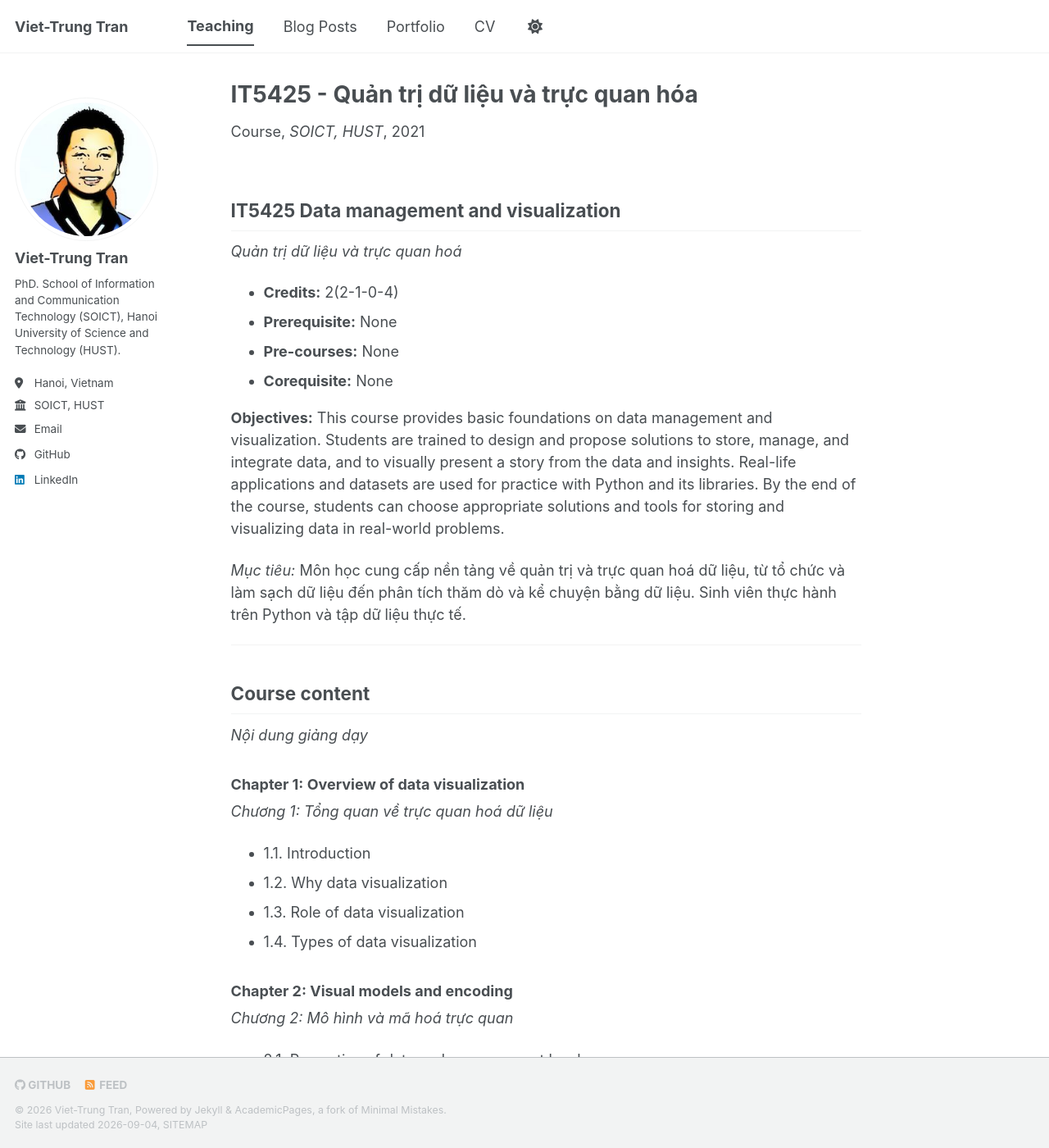
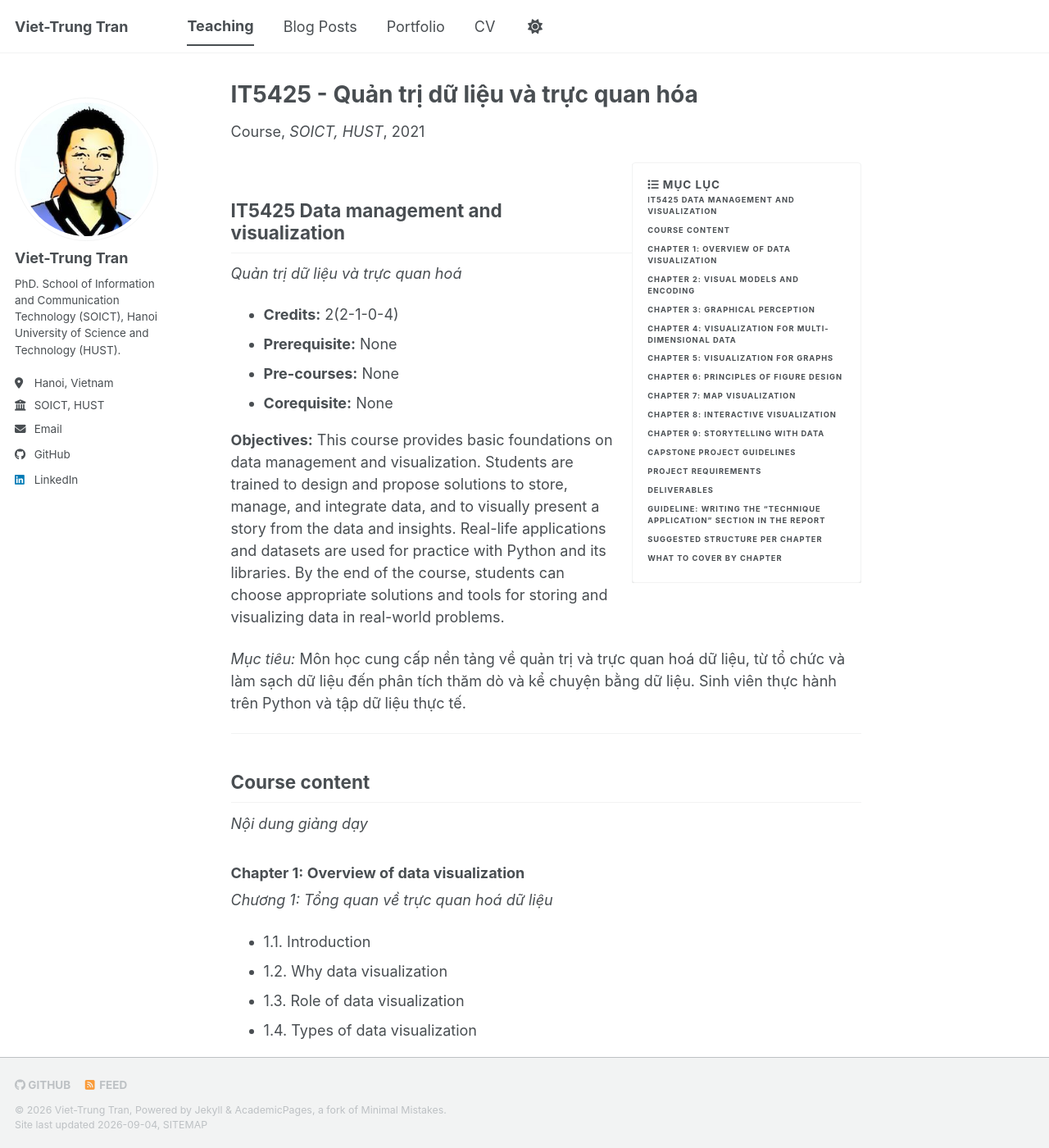
Before and after one commit to trungtv/trungtv.github.io, a Jekyll site: the page built from _teaching/2021-09-27-it5425-quan-tri-du-lieu-va-truc-quan-hoa.md, in a window 1280 px wide and 1400 px high. Shown: the whole window at 82% size. Built offline with Jekyll 4.4.1, drawn with Linux system fonts in a browser that asks for light colours; a style sheet for code colours, icons or effects is not loaded; part of the change alters nothing that is shown.

Commit message:
Add sticky right-hand TOC for teaching pages.
Generate heading links from page content and keep the menu fixed while scrolling on large screens.

Co-authored-by: Cursor <cursoragent@cursor.com>

```diff
--- a/_config.yml
+++ b/_config.yml
@@ -263,6 +263,9 @@ defaults:
       author_profile: true
       share: true
       comments: true
+      toc: true
+      toc_sticky: true
+      toc_label: "Mục lục"
   # _publications
   - scope:
       path: ""
--- a/_includes/toc
+++ b/_includes/toc
@@ -1,7 +1,11 @@
-<aside class="sidebar__right">
-<nav class="toc" markdown="1">
-<header><h4 class="nav__title"><i class="fa fa-{{ include.icon | default: 'file-text' }}"></i> {{ include.title | default: site.data.ui-text[site.locale].toc_label }}</h4></header>
-*  Auto generated table of contents
-{:toc .toc__menu}
-</nav>
+<aside class="sidebar__right{% if page.toc_sticky %} sticky{% endif %}">
+  <nav class="toc">
+    <header>
+      <h4 class="nav__title">
+        <i class="fa fa-{{ page.toc_icon | default: 'list' }}" aria-hidden="true"></i>
+        {{ page.toc_label | default: site.data.ui-text[site.locale].toc_label | default: "Mục lục" }}
+      </h4>
+    </header>
+    {% include toc.html sanitize=true html=content h_min=1 h_max=3 class="toc__menu" skip_no_ids=true flat_toc=true %}
+  </nav>
 </aside>
--- /dev/null
+++ b/_includes/toc.html
@@ -0,0 +1,189 @@
+{% capture tocWorkspace %}
+    {% comment %}
+        Copyright (c) 2017 Vladimir "allejo" Jimenez
+
+        Permission is hereby granted, free of charge, to any person
+        obtaining a copy of this software and associated documentation
+        files (the "Software"), to deal in the Software without
+        restriction, including without limitation the rights to use,
+        copy, modify, merge, publish, distribute, sublicense, and/or sell
+        copies of the Software, and to permit persons to whom the
+        Software is furnished to do so, subject to the following
+        conditions:
+
+        The above copyright notice and this permission notice shall be
+        included in all copies or substantial portions of the Software.
+
+        THE SOFTWARE IS PROVIDED "AS IS", WITHOUT WARRANTY OF ANY KIND,
+        EXPRESS OR IMPLIED, INCLUDING BUT NOT LIMITED TO THE WARRANTIES
+        OF MERCHANTABILITY, FITNESS FOR A PARTICULAR PURPOSE AND
+        NONINFRINGEMENT. IN NO EVENT SHALL THE AUTHORS OR COPYRIGHT
+        HOLDERS BE LIABLE FOR ANY CLAIM, DAMAGES OR OTHER LIABILITY,
+        WHETHER IN AN ACTION OF CONTRACT, TORT OR OTHERWISE, ARISING
+        FROM, OUT OF OR IN CONNECTION WITH THE SOFTWARE OR THE USE OR
+        OTHER DEALINGS IN THE SOFTWARE.
+    {% endcomment %}
+    {% comment %}
+        Version 1.2.1
+          https://github.com/allejo/jekyll-toc
+
+        "...like all things liquid - where there's a will, and ~36 hours to spare, there's usually a/some way" ~jaybe
+
+        Usage:
+            {% include toc.html html=content sanitize=true class="inline_toc" id="my_toc" h_min=2 h_max=3 %}
+
+        Parameters:
+            * html         (string) - the HTML of compiled markdown generated by kramdown in Jekyll
+
+        Optional Parameters:
+            * sanitize      (bool)   : false  - when set to true, the headers will be stripped of any HTML in the TOC
+            * class         (string) :   ''   - a CSS class assigned to the TOC
+            * id            (string) :   ''   - an ID to assigned to the TOC
+            * h_min         (int)    :   1    - the minimum TOC header level to use; any header lower than this value will be ignored
+            * h_max         (int)    :   6    - the maximum TOC header level to use; any header greater than this value will be ignored
+            * ordered       (bool)   : false  - when set to true, an ordered list will be outputted instead of an unordered list
+            * item_class    (string) :   ''   - add custom class(es) for each list item; has support for '%level%' placeholder, which is the current heading level
+            * submenu_class (string) :   ''   - add custom class(es) for each child group of headings; has support for '%level%' placeholder which is the current "submenu" heading level
+            * base_url      (string) :   ''   - add a base url to the TOC links for when your TOC is on another page than the actual content
+            * anchor_class  (string) :   ''   - add custom class(es) for each anchor element
+            * skip_no_ids   (bool)   : false  - skip headers that do not have an `id` attribute
+            * flat_toc      (bool)   : false  - when set to true, the TOC will be a single level list
+
+        Output:
+            An ordered or unordered list representing the table of contents of a markdown block. This snippet will only
+            generate the table of contents and will NOT output the markdown given to it
+    {% endcomment %}
+
+    {% capture newline %}
+    {% endcapture %}
+    {% assign newline = newline | rstrip %} <!-- Remove the extra spacing but preserve the newline -->
+
+    {% capture deprecation_warnings %}{% endcapture %}
+
+    {% if include.baseurl %}
+        {% capture deprecation_warnings %}{{ deprecation_warnings }}<!-- jekyll-toc :: "baseurl" has been deprecated, use "base_url" instead -->{{ newline }}{% endcapture %}
+    {% endif %}
+
+    {% if include.skipNoIDs %}
+        {% capture deprecation_warnings %}{{ deprecation_warnings }}<!-- jekyll-toc :: "skipNoIDs" has been deprecated, use "skip_no_ids" instead -->{{ newline }}{% endcapture %}
+    {% endif %}
+
+    {% capture jekyll_toc %}{% endcapture %}
+    {% assign orderedList = include.ordered | default: false %}
+    {% assign flatToc = include.flat_toc | default: false %}
+    {% assign baseURL = include.base_url | default: include.baseurl | default: '' %}
+    {% assign skipNoIDs = include.skip_no_ids | default: include.skipNoIDs | default: false %}
+    {% assign minHeader = include.h_min | default: 1 %}
+    {% assign maxHeader = include.h_max | default: 6 %}
+    {% assign nodes = include.html | strip | split: '<h' %}
+
+    {% assign firstHeader = true %}
+    {% assign currLevel = 0 %}
+    {% assign lastLevel = 0 %}
+
+    {% capture listModifier %}{% if orderedList %}ol{% else %}ul{% endif %}{% endcapture %}
+
+    {% for node in nodes %}
+        {% if node == "" %}
+            {% continue %}
+        {% endif %}
+
+        {% assign currLevel = node | replace: '"', '' | slice: 0, 1 | times: 1 %}
+
+        {% if currLevel < minHeader or currLevel > maxHeader %}
+            {% continue %}
+        {% endif %}
+
+        {% assign _workspace = node | split: '</h' %}
+
+        {% assign _idWorkspace = _workspace[0] | split: 'id="' %}
+        {% assign _idWorkspace = _idWorkspace[1] | split: '"' %}
+        {% assign htmlID = _idWorkspace[0] %}
+
+        {% assign _classWorkspace = _workspace[0] | split: 'class="' %}
+        {% assign _classWorkspace = _classWorkspace[1] | split: '"' %}
+        {% assign htmlClass = _classWorkspace[0] %}
+
+        {% if htmlClass contains "no_toc" %}
+            {% continue %}
+        {% endif %}
+
+        {% if firstHeader and flatToc == false %}
+            {% assign minHeader = currLevel %}
+        {% endif %}
+
+        {% capture _hAttrToStrip %}{{ _workspace[0] | split: '>' | first }}>{% endcapture %}
+        {% assign header = _workspace[0] | replace: _hAttrToStrip, '' %}
+
+        {% if include.item_class and include.item_class != blank %}
+            {% capture listItemClass %} class="{{ include.item_class | replace: '%level%', currLevel | split: '.' | join: ' ' }}"{% endcapture %}
+        {% endif %}
+
+        {% if include.submenu_class and include.submenu_class != blank %}
+            {% assign subMenuLevel = currLevel | minus: 1 %}
+            {% capture subMenuClass %} class="{{ include.submenu_class | replace: '%level%', subMenuLevel | split: '.' | join: ' ' }}"{% endcapture %}
+        {% endif %}
+
+        {% capture anchorBody %}{% if include.sanitize %}{{ header | strip_html }}{% else %}{{ header }}{% endif %}{% endcapture %}
+
+        {% if htmlID %}
+            {% capture anchorAttributes %} href="{% if baseURL %}{{ baseURL }}{% endif %}#{{ htmlID }}"{% endcapture %}
+
+            {% if include.anchor_class %}
+                {% capture anchorAttributes %}{{ anchorAttributes }} class="{{ include.anchor_class | split: '.' | join: ' ' }}"{% endcapture %}
+            {% endif %}
+
+            {% capture listItem %}<a{{ anchorAttributes }}>{{ anchorBody }}</a>{% endcapture %}
+        {% elsif skipNoIDs == true %}
+            {% continue %}
+        {% else %}
+            {% capture listItem %}{{ anchorBody }}{% endcapture %}
+        {% endif %}
+
+        {% if currLevel > lastLevel and flatToc == false %}
+            {% capture jekyll_toc %}{{ jekyll_toc }}<{{ listModifier }}{{ subMenuClass }}>{% endcapture %}
+        {% elsif currLevel < lastLevel and flatToc == false %}
+            {% assign repeatCount = lastLevel | minus: currLevel %}
+
+            {% for i in (1..repeatCount) %}
+                {% capture jekyll_toc %}{{ jekyll_toc }}</li></{{ listModifier }}>{% endcapture %}
+            {% endfor %}
+
+            {% capture jekyll_toc %}{{ jekyll_toc }}</li>{% endcapture %}
+        {% else %}
+            {% capture jekyll_toc %}{{ jekyll_toc }}</li>{% endcapture %}
+        {% endif %}
+
+        {% capture jekyll_toc %}{{ jekyll_toc }}<li{{ listItemClass }}>{{ listItem }}{% endcapture %}
+
+        {% assign lastLevel = currLevel %}
+        {% assign firstHeader = false %}
+    {% endfor %}
+
+    {% if flatToc == true %}
+        {% assign repeatCount = 1 %}
+    {% else %}
+        {% assign repeatCount = minHeader | minus: 1 %}
+        {% assign repeatCount = lastLevel | minus: repeatCount %}
+    {% endif %}
+
+    {% for i in (1..repeatCount) %}
+        {% capture jekyll_toc %}{{ jekyll_toc }}</li></{{ listModifier }}>{% endcapture %}
+    {% endfor %}
+
+    {% if jekyll_toc != '' %}
+        {% assign rootAttributes = '' %}
+        {% if include.class and include.class != blank %}
+            {% capture rootAttributes %} class="{{ include.class | split: '.' | join: ' ' }}"{% endcapture %}
+        {% endif %}
+
+        {% if include.id and include.id != blank %}
+            {% capture rootAttributes %}{{ rootAttributes }} id="{{ include.id }}"{% endcapture %}
+        {% endif %}
+
+        {% if rootAttributes %}
+            {% assign nodes = jekyll_toc | split: '>' %}
+            {% capture jekyll_toc %}<{{ listModifier }}{{ rootAttributes }}>{{ nodes | shift | join: '>' }}>{% endcapture %}
+        {% endif %}
+    {% endif %}
+{% endcapture %}{% assign tocWorkspace = '' %}{{ deprecation_warnings }}{{ jekyll_toc -}}
--- a/_layouts/single.html
+++ b/_layouts/single.html
@@ -45,6 +45,9 @@ layout: default
       {% endunless %}
 
       <section class="page__content" itemprop="text">
+        {% if page.toc %}
+          {% include toc %}
+        {% endif %}
         {{ content }}
 
         {% if page.citation and page.paperurl and page.slidesurl and page.bibtexurl %}
--- a/_sass/_themes.scss
+++ b/_sass/_themes.scss
@@ -59,9 +59,9 @@ $x-large                    : 1280px !default;
    Grid
    ========================================================================== */
 
-$right-sidebar-width-narrow : auto;
-$right-sidebar-width        : auto;
-$right-sidebar-width-wide   : auto;
+$right-sidebar-width-narrow : 200px;
+$right-sidebar-width        : 280px;
+$right-sidebar-width-wide   : 300px;
 
 $susy: (
     columns: 12,
--- a/_sass/layout/_sidebar.scss
+++ b/_sass/layout/_sidebar.scss
@@ -73,6 +73,18 @@
 
   @include breakpoint($x-large) {
     width: $right-sidebar-width;
+  }
+
+  &.sticky {
+    @include breakpoint($large) {
+      clear: both;
+      position: -webkit-sticky;
+      position: sticky;
+      top: 5.5em;
+      float: right;
+      max-height: calc(100vh - 6.5em);
+      overflow-y: auto;
+    }
   }
 }
 
```
